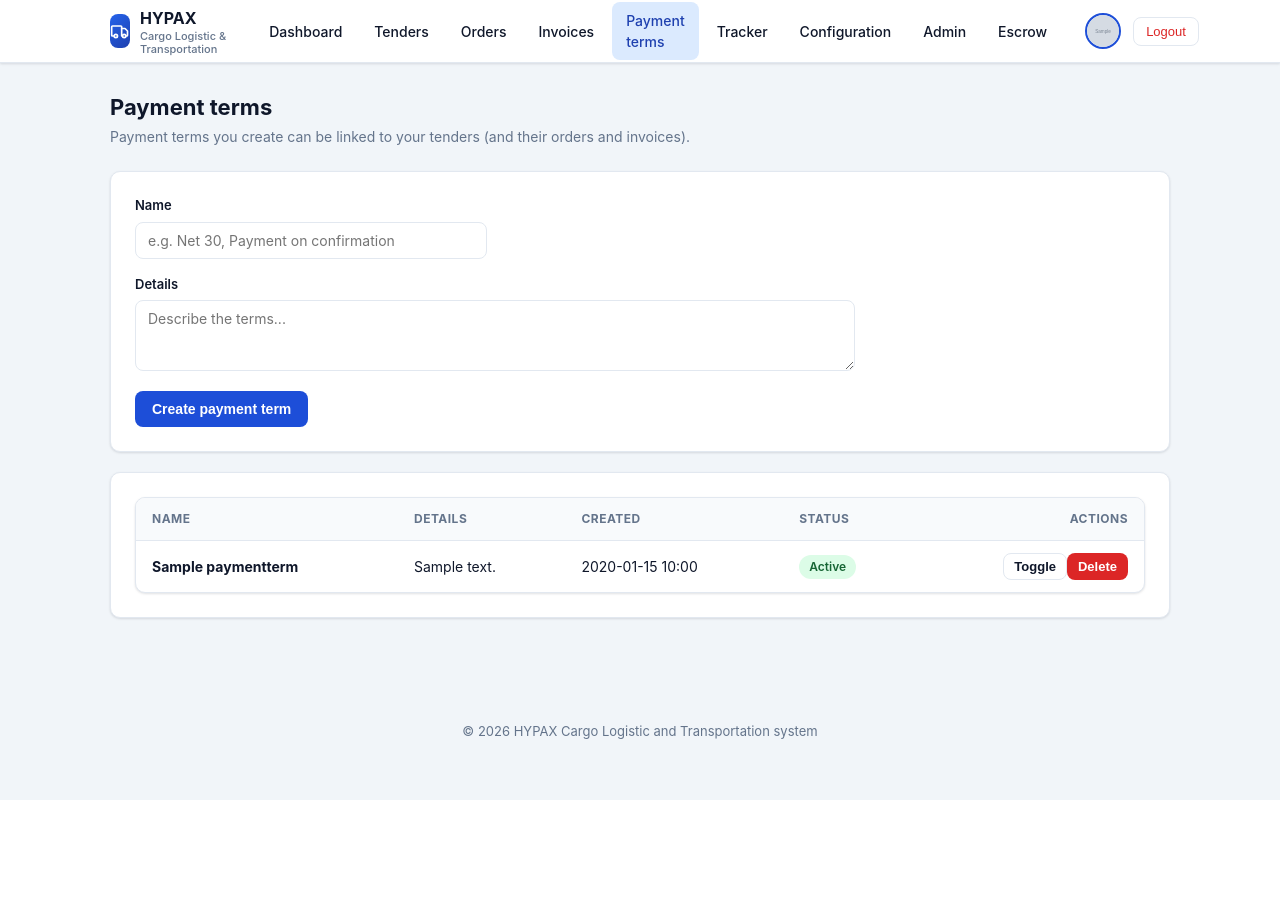
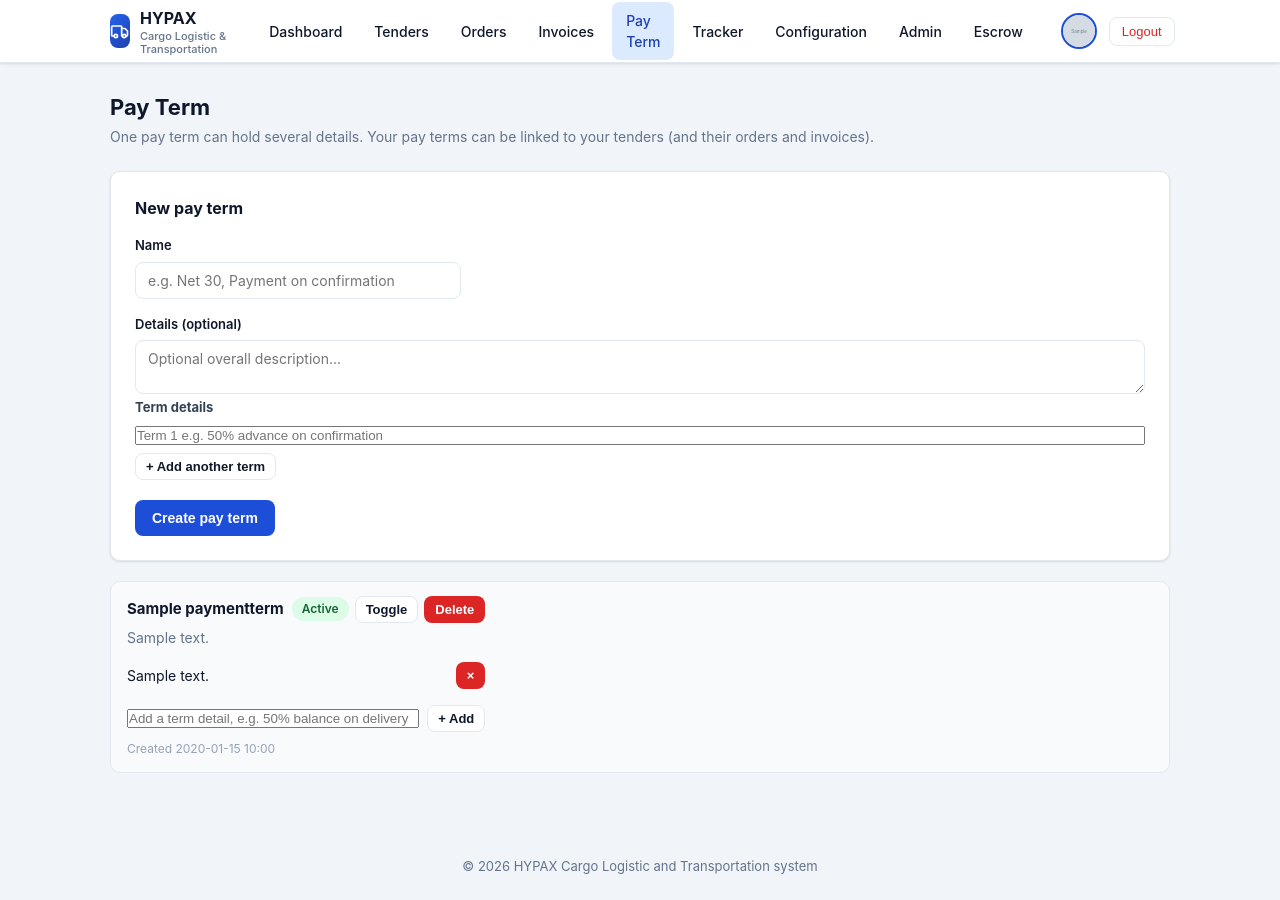
Before and after one commit to namatigi/logistic_platform, a Django app: page /payment-terms/ in a window 1280 px wide. Before the commit the page ends 800 px from the top, so only its background shows below. Run offline with Django 5.2, Linux system fonts and the light colour scheme; a user stored in the database is signed in; tables that the repository leaves empty hold one stand-in row (values such as "Sample post"); grey boxes marked "Sample" are stand-in pictures; parts of the project's set-up code (start-up, migrations or seed data) failed here and were passed over.

Commit message:
Support multiple term details per pay term

```diff
--- a/static/css/hypax.css
+++ b/static/css/hypax.css
@@ -1255,3 +1255,38 @@ tr:hover td {
   }
 }
 [v-cloak] { display: none; }
+
+.terms-builder {
+  margin: 4px 0 12px;
+}
+
+.terms-builder-row {
+  display: flex;
+  gap: 8px;
+  align-items: center;
+  margin-bottom: 8px;
+}
+
+.terms-builder-row input {
+  flex: 1;
+}
+
+.payterm-items {
+  list-style: none;
+  margin: 8px 0 0;
+  padding: 0;
+}
+
+.payterm-items li {
+  display: flex;
+  justify-content: space-between;
+  align-items: center;
+  gap: 8px;
+  padding: 6px 0;
+  border-bottom: 1px solid #f1f5f9;
+  font-size: 14px;
+}
+
+.payterm-items li:last-child {
+  border-bottom: 0;
+}
--- a/templates/base.html
+++ b/templates/base.html
@@ -57,7 +57,7 @@
           <a href="{% url 'tenders:invoices' %}">Invoices</a>
         </li>
         <li class="{% if request.resolver_match.url_name == 'payment_terms' %}active{% endif %}">
-          <a href="{% url 'tenders:payment_terms' %}">Payment terms</a>
+          <a href="{% url 'tenders:payment_terms' %}">Pay Term</a>
         </li>
         <li class="{% if request.resolver_match.url_name == 'tracker' %}active{% endif %}">
           <a href="{% url 'tenders:tracker' %}">Tracker</a>
--- a/templates/tenders/payment_terms.html
+++ b/templates/tenders/payment_terms.html
@@ -1,11 +1,11 @@
 {% extends 'base.html' %}
-{% block title %}Payment terms &middot; HYPAX{% endblock %}
+{% block title %}Pay Term &middot; HYPAX{% endblock %}
 {% block content %}
 <div class="container">
   <div class="page-header">
     <div>
-      <h1 class="page-title">Payment terms</h1>
-      <p class="page-subtitle">Payment terms you create can be linked to your tenders (and their orders and invoices).</p>
+      <h1 class="page-title">Pay Term</h1>
+      <p class="page-subtitle">One pay term can hold several details. Your pay terms can be linked to your tenders (and their orders and invoices).</p>
     </div>
   </div>
 
@@ -14,64 +14,78 @@
        data-create-url="{% url 'tenders:api_payment_term_create' %}"
        data-toggle-base="{% url 'tenders:api_payment_term_toggle' 0 %}"
        data-delete-base="{% url 'tenders:api_payment_term_delete' 0 %}"
+       data-item-base="{% url 'tenders:api_payment_term_add_item' 0 %}"
+       data-item-delete-base="{% url 'tenders:api_payment_term_item_delete' 0 0 %}"
        v-cloak>
     {% verbatim %}
     <div class="alert alert-error" v-if="error" style="margin-bottom:16px;">{{ error }}</div>
     <div class="alert alert-success" v-if="message" style="margin-bottom:16px;">{{ message }}</div>
 
     <div class="card" v-if="loaded">
-      <div class="form-grid" style="max-width:720px;">
+      <h2 class="card-title">New pay term</h2>
+      <div class="form-grid">
         <div class="form-row">
           <label>Name</label>
           <input type="text" v-model.trim="form.name" placeholder="e.g. Net 30, Payment on confirmation" required>
+          <div class="field-error" v-if="errors.name"><ul><li v-for="e in errors.name">{{ e }}</li></ul></div>
         </div>
         <div class="form-row" style="grid-column: 1 / -1;">
-          <label>Details</label>
-          <textarea rows="3" v-model.trim="form.description" placeholder="Describe the terms..."></textarea>
+          <label>Details (optional)</label>
+          <textarea rows="2" v-model.trim="form.description" placeholder="Optional overall description..."></textarea>
         </div>
       </div>
+
+      <div class="terms-builder">
+        <div style="font-size:13px; font-weight:700; color:#334155; margin-bottom:8px;">Term details</div>
+        <div v-for="(item, idx) in form.items" v-bind:key="idx" class="terms-builder-row">
+          <input type="text" v-model.trim="item.text" :placeholder="'Term ' + (idx + 1) + ' e.g. 50% advance on confirmation'">
+          <button type="button" class="btn btn-secondary btn-sm" v-if="form.items.length > 1" @click="removeBlank(idx)" title="Remove">&#215;</button>
+        </div>
+        <button type="button" class="btn btn-secondary btn-sm" @click="addBlank">+ Add another term</button>
+      </div>
+
       <div class="form-actions">
         <button type="button" class="btn btn-primary" @click="create" :disabled="saving">
           <span v-if="saving">Saving...</span>
-          <span v-else>Create payment term</span>
+          <span v-else>Create pay term</span>
         </button>
       </div>
     </div>
 
-    <div class="card" v-if="terms.length" style="margin-top:16px;">
-      <div class="table-wrap">
-        <table>
-          <thead>
-            <tr>
-              <th>Name</th>
-              <th>Details</th>
-              <th>Created</th>
-              <th>Status</th>
-              <th style="text-align:right;">Actions</th>
-            </tr>
-          </thead>
-          <tbody>
-            <tr v-for="t in terms" v-bind:key="t.id">
-              <td><strong>{{ t.name }}</strong></td>
-              <td class="terms-details">{{ t.description || '-' }}</td>
-              <td>{{ fmtDate(t.created_at) }}</td>
-              <td>
-                <span class="badge" v-bind:class="t.is_active ? 'badge-success' : 'badge-warning'">
-                  {{ t.is_active ? 'Active' : 'Inactive' }}
-                </span>
-              </td>
-              <td style="text-align:right; white-space:nowrap;">
-                <button type="button" class="btn btn-secondary btn-sm" @click="toggle(t)">Toggle</button>
-                <button type="button" class="btn btn-danger btn-sm" @click="remove(t)">Delete</button>
-              </td>
-            </tr>
-          </tbody>
-        </table>
+    <div class="address-list" v-if="terms.length">
+      <div class="address-item payterm-item" v-for="t in terms" v-bind:key="t.id">
+        <div class="address-body">
+          <div style="display:flex; align-items:center; gap:8px; flex-wrap:wrap; justify-content:space-between;">
+            <strong>{{ t.name }}</strong>
+            <div style="display:flex; gap:6px; align-items:center;">
+              <span class="badge" :class="t.is_active ? 'badge-success' : 'badge-warning'">
+                {{ t.is_active ? 'Active' : 'Inactive' }}
+              </span>
+              <button type="button" class="btn btn-secondary btn-sm" @click="toggle(t)">Toggle</button>
+              <button type="button" class="btn btn-danger btn-sm" @click="remove(t)">Delete</button>
+            </div>
+          </div>
+          <div v-if="t.description" style="color:#64748b; font-size:14px; margin-top:4px;">{{ t.description }}</div>
+
+          <ul class="payterm-items" v-if="t.items.length">
+            <li v-for="it in t.items" v-bind:key="it.id">
+              <span>{{ it.text }}</span>
+              <button type="button" class="btn btn-danger btn-sm" @click="removeItem(t, it)">&#215;</button>
+            </li>
+          </ul>
+
+          <div class="terms-builder-row" style="margin-top:10px;">
+            <input type="text" v-model.trim="t.newItem" placeholder="Add a term detail, e.g. 50% balance on delivery"
+                   @keydown.enter.prevent="addItem(t)">
+            <button type="button" class="btn btn-secondary btn-sm" @click="addItem(t)">+ Add</button>
+          </div>
+          <div style="color:#94a3b8; font-size:12px; margin-top:6px;">Created {{ fmtDate(t.created_at) }}</div>
+        </div>
       </div>
     </div>
 
     <div class="empty" v-else-if="loaded">
-      <p style="padding:24px;">No payment terms yet. Create one above to use it on your tenders.</p>
+      <p style="padding:24px;">No pay terms yet. Create one above to use it on your tenders.</p>
     </div>
     {% endverbatim %}
   </div>
@@ -83,15 +97,20 @@
     var api = window.HYPAX.api;
     var HY = window.HYPAX;
 
-    function withPk(urlPrefix, id) {
+    function withPk0(urlPrefix, id) {
       return String(urlPrefix).replace('/0/', '/' + id + '/');
+    }
+
+    function withPks(urlPrefix, id1, id2) {
+      return String(urlPrefix).replace('/0/', '/' + id1 + '/').replace('/0/', '/' + id2 + '/');
     }
 
     Vue.createApp({
       data: function () {
         return {
           terms: [],
-          form: { name: '', description: '' },
+          form: { name: '', description: '', items: [{ text: '' }] },
+          errors: {},
           saving: false,
           error: '',
           message: '',
@@ -105,7 +124,7 @@
           var self = this;
           try {
             var res = await api.get(root.dataset.url);
-            if (res && res.ok === false) { self.error = res.error || 'Failed to load payment terms.'; return; }
+            if (res && res.ok === false) { self.error = res.error || 'Failed to load pay terms.'; return; }
             self.terms = (res && res.payment_terms) || [];
           } catch (e) {
             self.error = e.message;
@@ -113,18 +132,33 @@
             self.loaded = true;
           }
         },
+        addBlank: function () {
+          this.form.items.push({ text: '' });
+        },
+        removeBlank: function (idx) {
+          this.form.items.splice(idx, 1);
+        },
         create: async function () {
           var self = this;
           self.error = '';
           self.message = '';
+          self.errors = {};
           if (!self.form.name) { self.error = 'Name is required.'; return; }
           self.saving = true;
           try {
-            var res = await api.post(root.dataset.createUrl, self.form);
-            if (res && res.ok === false) { self.error = res.error || 'Could not create the payment term.'; return; }
+            var res = await api.post(root.dataset.createUrl, {
+              name: self.form.name,
+              description: self.form.description || '',
+              items: self.form.items
+            });
+            if (res && res.ok === false) {
+              self.errors = res.errors || {};
+              self.error = res.error || 'Could not create the pay term.';
+              return;
+            }
             self.terms.unshift(res.payment_term);
-            self.message = res.message || 'Payment term created.';
-            self.form = { name: '', description: '' };
+            self.message = res.message || 'Pay term created.';
+            self.form = { name: '', description: '', items: [{ text: '' }] };
           } catch (e) {
             self.error = e.message;
           } finally {
@@ -134,10 +168,9 @@
         toggle: async function (t) {
           var self = this;
           self.error = '';
-          self.message = '';
           try {
-            var res = await api.post(withPk(root.dataset.toggleBase, t.id), {});
-            if (res && res.ok === false) { self.error = res.error || 'Could not update the payment term.'; return; }
+            var res = await api.post(withPk0(root.dataset.toggleBase, t.id), {});
+            if (res && res.ok === false) { self.error = res.error || 'Could not update the pay term.'; return; }
             var idx = self.terms.findIndex(function (x) { return x.id === t.id; });
             if (idx !== -1) { self.terms[idx] = res.payment_term; }
           } catch (e) {
@@ -147,13 +180,41 @@
         remove: async function (t) {
           var self = this;
           self.error = '';
-          self.message = '';
-          if (!window.confirm('Delete payment term "' + (t.name || '') + '"?')) return;
+          if (!window.confirm('Delete pay term "' + (t.name || '') + '"?')) return;
           try {
-            var res = await api.post(withPk(root.dataset.deleteBase, t.id), {});
-            if (res && res.ok === false) { self.error = res.error || 'Could not delete the payment term.'; return; }
+            var res = await api.post(withPk0(root.dataset.deleteBase, t.id), {});
+            if (res && res.ok === false) { self.error = res.error || 'Could not delete the pay term.'; return; }
             self.terms = self.terms.filter(function (x) { return x.id !== t.id; });
-            self.message = res.message || 'Payment term deleted.';
+            self.message = res.message || 'Pay term deleted.';
+          } catch (e) {
+            self.error = e.message;
+          }
+        },
+        addItem: async function (t) {
+          var self = this;
+          self.error = '';
+          var text = (t.newItem || '').trim();
+          if (!text) return;
+          try {
+            var res = await api.post(withPk0(root.dataset.itemBase, t.id), { text: text });
+            if (res && res.ok === false) { self.error = res.error || 'Could not add the term detail.'; return; }
+            var idx = self.terms.findIndex(function (x) { return x.id === t.id; });
+            if (idx !== -1) { self.terms[idx] = res.payment_term; }
+            t.newItem = '';
+            self.message = res.message || 'Term detail added.';
+          } catch (e) {
+            self.error = e.message;
+          }
+        },
+        removeItem: async function (t, it) {
+          var self = this;
+          self.error = '';
+          try {
+            var res = await api.post(withPks(root.dataset.itemDeleteBase, t.id, it.id), {});
+            if (res && res.ok === false) { self.error = res.error || 'Could not remove the term detail.'; return; }
+            var idx = self.terms.findIndex(function (x) { return x.id === t.id; });
+            if (idx !== -1) { self.terms[idx] = res.payment_term; }
+            self.message = res.message || 'Term detail removed.';
           } catch (e) {
             self.error = e.message;
           }
--- a/tenders/urls.py
+++ b/tenders/urls.py
@@ -24,6 +24,8 @@ urlpatterns = [
     path('api/payment-terms/create/', views.api_payment_term_create, name='api_payment_term_create'),
     path('api/payment-terms/<int:pk>/toggle/', views.api_payment_term_toggle, name='api_payment_term_toggle'),
     path('api/payment-terms/<int:pk>/delete/', views.api_payment_term_delete, name='api_payment_term_delete'),
+    path('api/payment-terms/<int:pk>/items/create/', views.api_payment_term_add_item, name='api_payment_term_add_item'),
+    path('api/payment-terms/<int:pk>/items/<int:item_pk>/delete/', views.api_payment_term_item_delete, name='api_payment_term_item_delete'),
     path('escrow/', views.admin_escrow, name='admin_escrow'),
     path('api/admin/escrow/', views.api_admin_escrow, name='api_admin_escrow'),
     path('settings/', views.ApiSettingUpdate.as_view(), name='api_settings'),
--- a/tenders/views.py
+++ b/tenders/views.py
@@ -1488,6 +1488,10 @@ def _payment_term_dict(term):
         'name': term.name,
         'description': term.description,
         'is_active': term.is_active,
+        'items': [
+            {'id': item.pk, 'text': item.text}
+            for item in term.items.order_by('sort_order', 'created_at')
+        ],
         'created_at': term.created_at.isoformat() if term.created_at else None,
     }
 
@@ -1656,18 +1660,69 @@ def api_payment_terms(request):
 @login_required
 @require_POST
 def api_payment_term_create(request):
-    form = PaymentTermForm(_json_body(request))
+    body = _json_body(request) or {}
+    form = PaymentTermForm(body)
     if not form.is_valid():
         return JsonResponse({'ok': False, 'error': 'Please fix the highlighted fields.', 'errors': form.errors})
     term = form.save(commit=False)
     term.user = request.user
     term.is_active = True
     term.save()
+    _create_payment_term_items(term, body.get('items') or [])
     return JsonResponse({
         'ok': True,
         'message': 'Payment term created.',
         'payment_term': _payment_term_dict(term),
     })
+
+
+def _create_payment_term_items(term, raw_items):
+    sort = 0
+    if isinstance(raw_items, (list, tuple)):
+        for raw in raw_items:
+            text = ''
+            if isinstance(raw, dict):
+                text = str(raw.get('text') or '').strip()
+            elif isinstance(raw, str):
+                text = raw.strip()
+            if not text:
+                continue
+            term.items.create(text=text[:300], sort_order=sort)
+            sort += 1
+
+
+@login_required
+@require_POST
+def api_payment_term_add_item(request, pk):
+    term = request.user.payment_terms.filter(pk=pk).first()
+    if term is None:
+        return JsonResponse({'ok': False, 'error': 'Payment term not found.'}, status=404)
+    body = _json_body(request) or {}
+    text = str(body.get('text') or '').strip()
+    if not text:
+        return JsonResponse({'ok': False, 'error': 'Term detail text is required.'})
+    last = term.items.order_by('-sort_order').first()
+    sort = (last.sort_order + 1) if last else 0
+    item = term.items.create(text=text[:300], sort_order=sort)
+    return JsonResponse({
+        'ok': True,
+        'message': 'Term detail added.',
+        'item': {'id': item.pk, 'text': item.text},
+        'payment_term': _payment_term_dict(term),
+    })
+
+
+@login_required
+@require_POST
+def api_payment_term_item_delete(request, pk, item_pk):
+    term = request.user.payment_terms.filter(pk=pk).first()
+    if term is None:
+        return JsonResponse({'ok': False, 'error': 'Payment term not found.'}, status=404)
+    item = term.items.filter(pk=item_pk).first()
+    if item is None:
+        return JsonResponse({'ok': False, 'error': 'Term detail not found.'}, status=404)
+    item.delete()
+    return JsonResponse({'ok': True, 'message': 'Term detail removed.', 'payment_term': _payment_term_dict(term)})
 
 
 @login_required
```
Also changed, not shown: tenders/models.py (+16 -0 lines), tenders/test_escrow_accounts.py (+18 -1 lines), tenders/migrations/0022_paymenttermitem.py (added).
